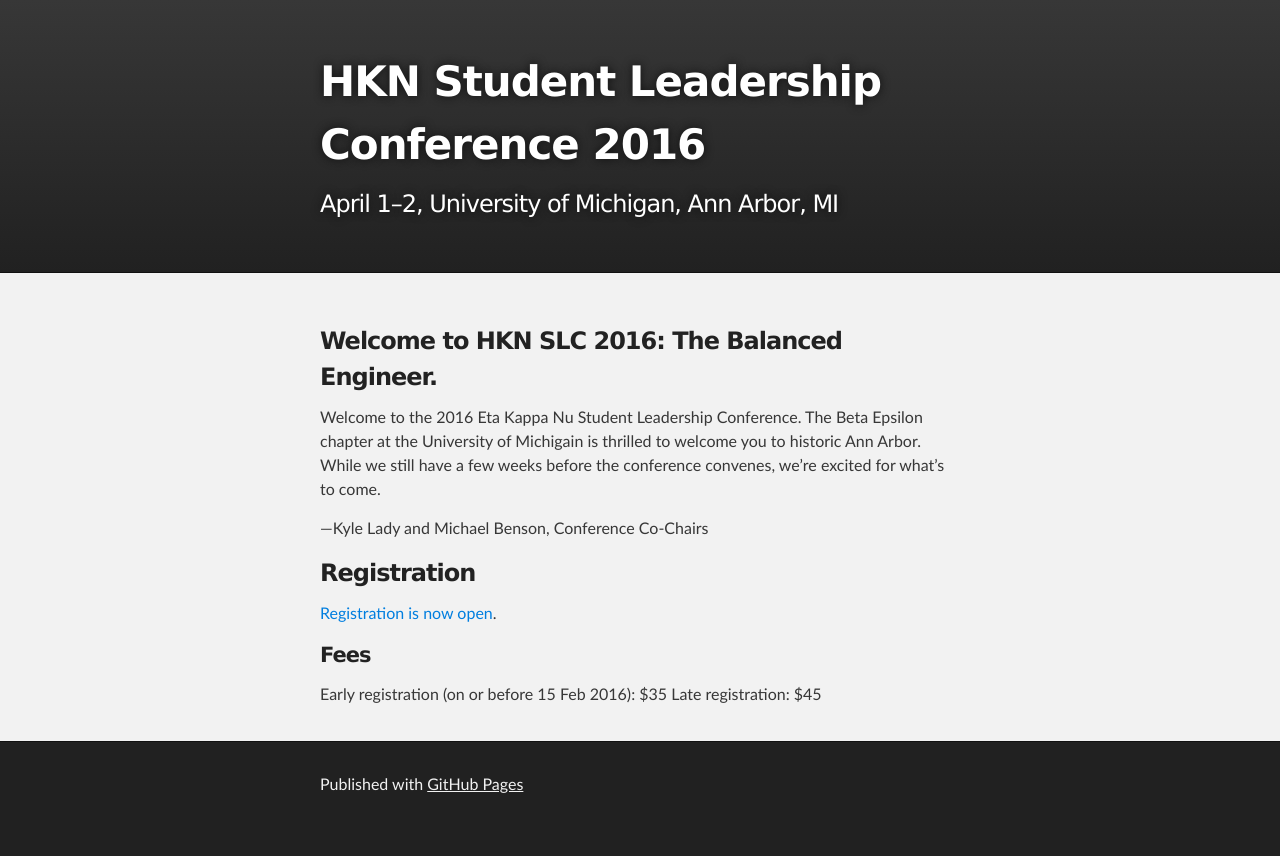
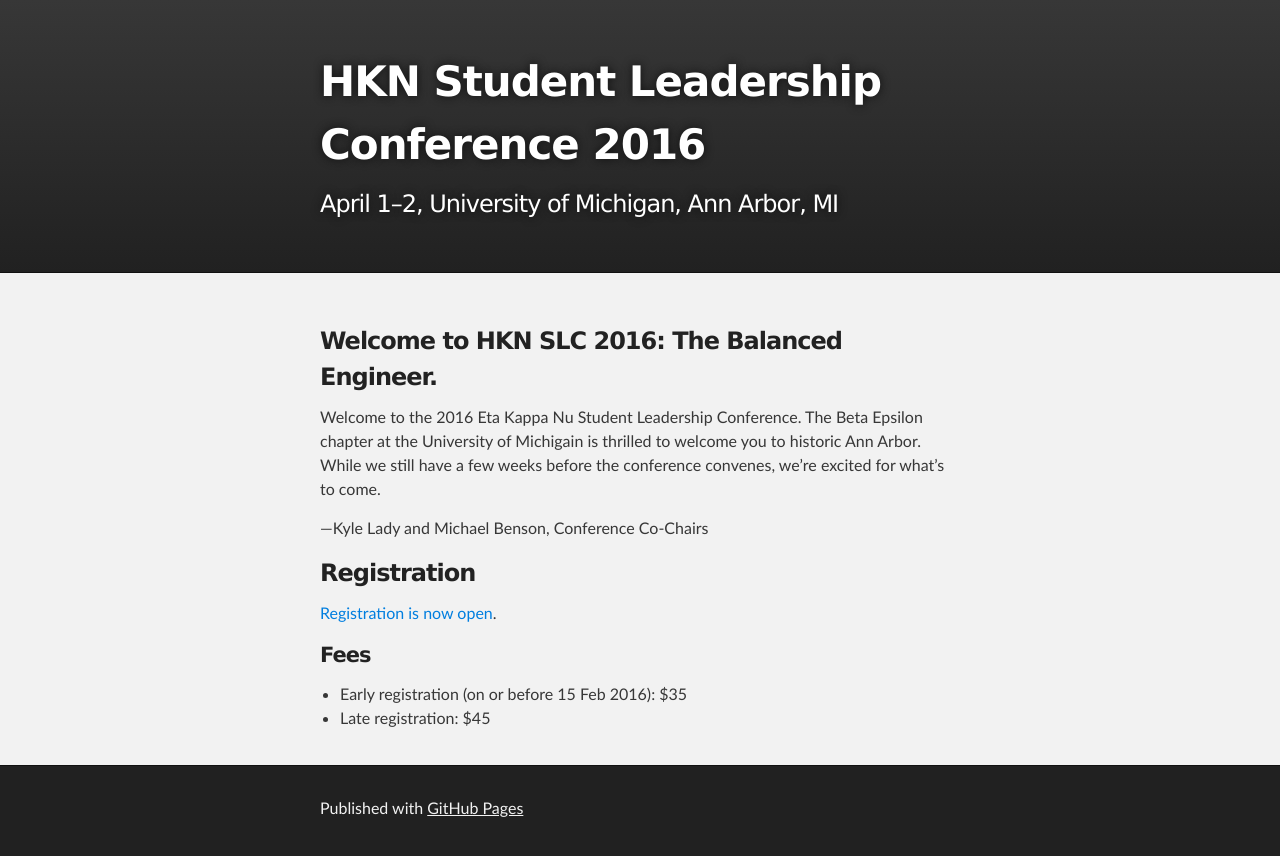
Before and after one commit to hkncon2016/hkncon2016.github.io, a Jekyll site: the page built from index.md, in a window 1280 px wide. Shown: the top 856 px of the page. Built offline with Jekyll 4.4.1, drawn with Linux system fonts in a browser that asks for light colours.

```diff
--- a/index.md
+++ b/index.md
@@ -15,5 +15,5 @@ we're excited for what's to come.
 [Registration is now open](https://fs25.formsite.com/ieeevcep/form74/index.html?1452027086839).
 
 #### Fees
-Early registration (on or before 15 Feb 2016): $35
-Late registration: $45
+ - Early registration (on or before 15 Feb 2016): $35
+ - Late registration: $45
```
